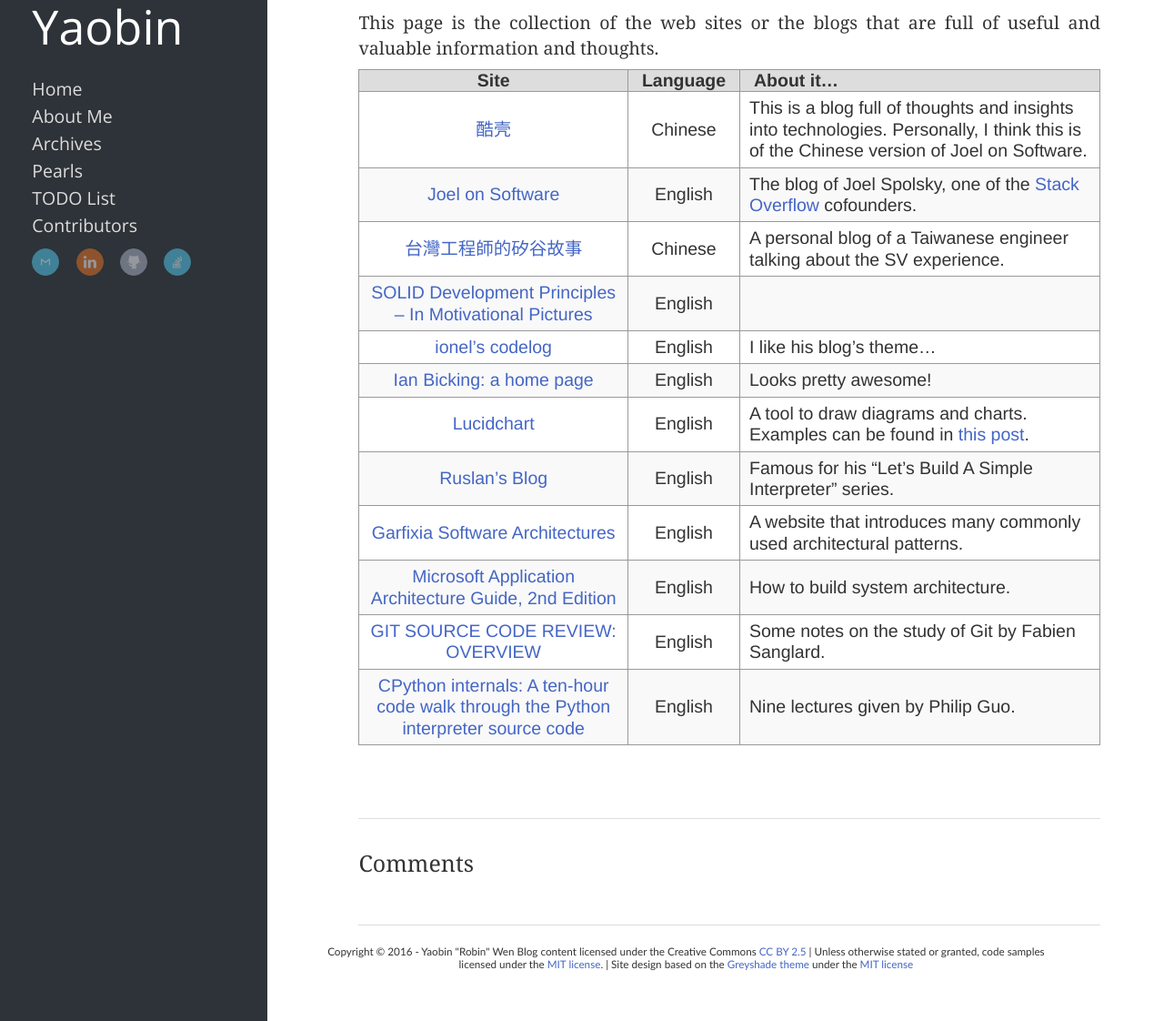
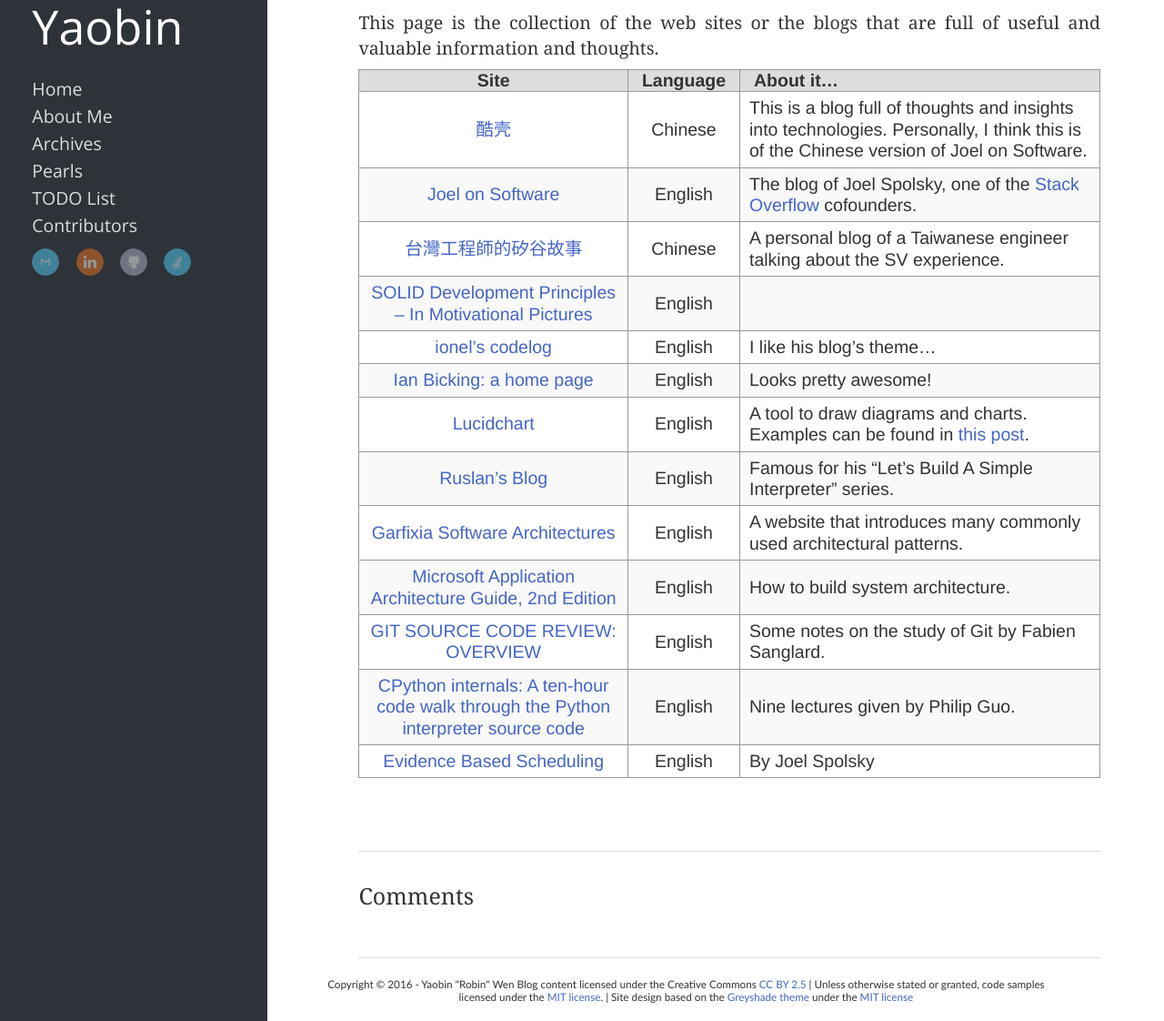
Before and after one commit to Tianhao25/yaobinwen.github.io, a Jekyll site: the page built from pearls/index.markdown, in a window 1280 px wide and 1333 px high, cut to the strip 211-1333 px from the top of the window. Shown: the whole strip at 91% size. Built offline with Jekyll 4.4.1, drawn with Linux system fonts in a browser that asks for light colours; nearby versions of some CDN libraries; comment, search, counter and statistics services are not loaded.

Commit message:
Update index.markdown

```diff
--- a/pearls/index.markdown
+++ b/pearls/index.markdown
@@ -26,3 +26,4 @@ This page is the collection of the web sites or the blogs that are full of usefu
 |[Microsoft Application Architecture Guide, 2nd Edition](https://msdn.microsoft.com/en-us/library/ff650706.aspx)| English | How to build system architecture. |
 | [GIT SOURCE CODE REVIEW: OVERVIEW](http://fabiensanglard.net/git_code_review/) | English | Some notes on the study of Git by Fabien Sanglard. |
 | [CPython internals: A ten-hour code walk through the Python interpreter source code](http://pgbovine.net/cpython-internals.htm) | English | Nine lectures given by Philip Guo. |
+| [Evidence Based Scheduling](http://www.joelonsoftware.com/items/2007/10/26.html) | English | By Joel Spolsky |
```
